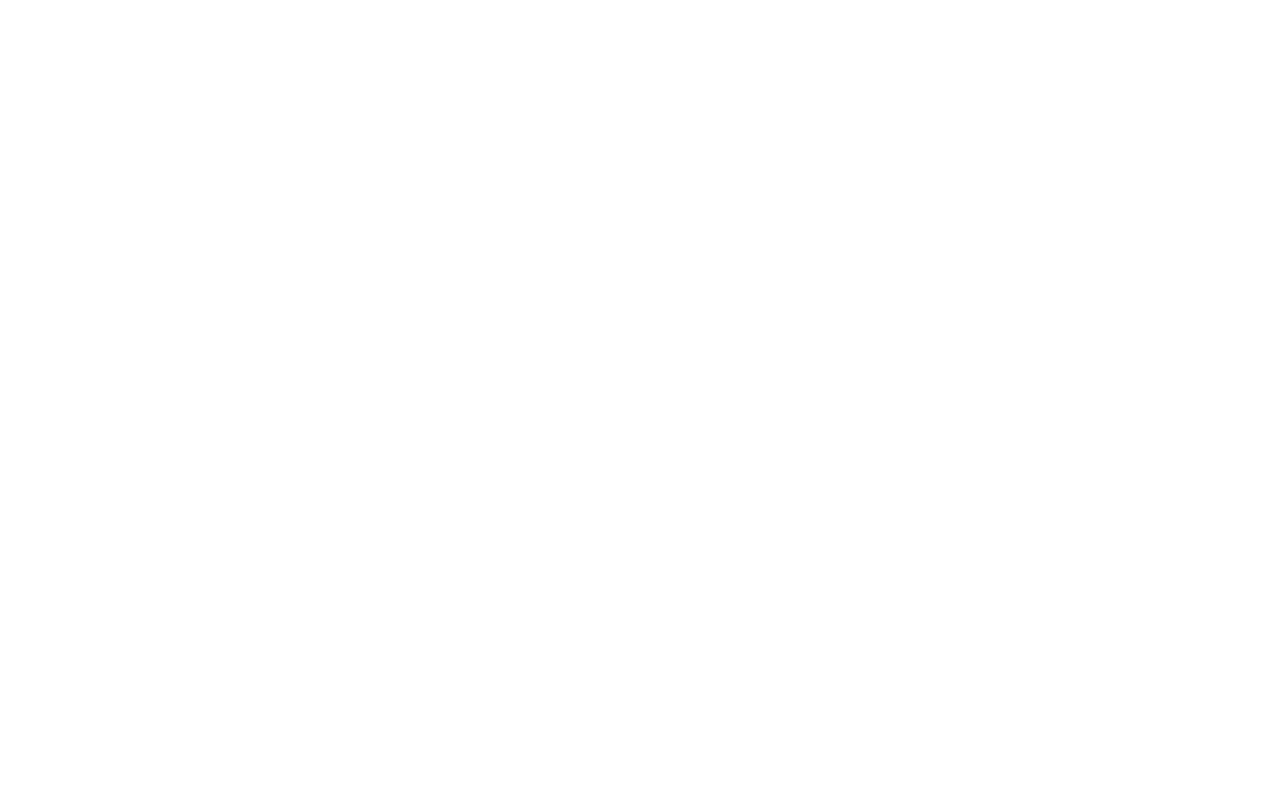
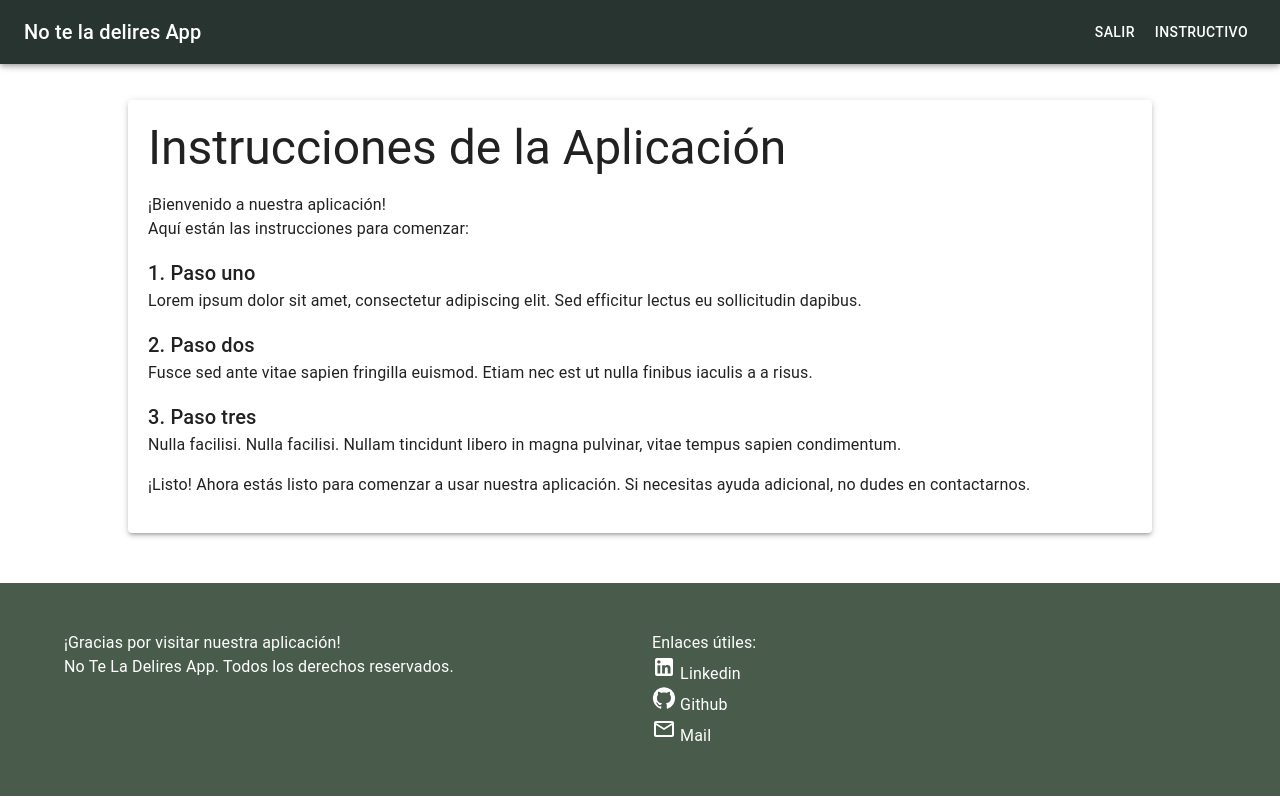
Before and after one commit to Ren991/NoTeLaDeliresApp, a React (Vite) app in the folder frontend/: page /instructivo in a window 1280 px wide. Before the commit this address had no page. Built offline with nearby package versions, Linux system fonts and the light colour scheme.

Commit message:
add instructivo page

```diff
--- a/frontend/src/App.jsx
+++ b/frontend/src/App.jsx
@@ -4,6 +4,7 @@
 import Home from './components/Home/Home';
 import AnualChartsBalance from './components/TablaBalance/AnualChartsBalance';
 import HomePage from "./components/HomePage/HomePage";
+import Instructivo from "./components/Instructivo/Instructivo";
 
 
 function App() {
@@ -20,6 +21,7 @@
         <Route path="/tabla_user" element={<Home/>}/>
         <Route path="/anualCharts" element={<AnualChartsBalance/>}/>
         <Route path="/" element={<HomePage/>}/>
+        <Route path="/instructivo" element={<Instructivo/>} />
       </Routes>
 
     </BrowserRouter>
--- /dev/null
+++ b/frontend/src/components/Instructivo/Instructivo.jsx
@@ -0,0 +1,62 @@
+import React from "react";
+import Navbar from "../Navbar/Navbar";
+import Footer from "../Footer/Footer";
+import Typography from '@mui/material/Typography';
+import Paper from '@mui/material/Paper';
+import Box from '@mui/material/Box';
+
+const Instructivo = () =>{
+    return (
+        <>
+            <Navbar/>
+                <div style={{marginTop: "100px"}}>
+                    <Paper elevation={3} style={{ padding: '20px', maxWidth: '80%', margin: 'auto', marginTop: '50px' ,}}>
+                        <Typography variant="h3" gutterBottom>
+                            Instrucciones de la Aplicación
+                        </Typography>
+                            <Box marginBottom={2}>
+                                <Typography variant="body1">
+                                ¡Bienvenido a nuestra aplicación!
+                                </Typography>
+                                <Typography variant="body1">
+                                Aquí están las instrucciones para comenzar:
+                                </Typography>
+                            </Box>
+                            <Box marginBottom={2}>
+                                <Typography variant="h6">
+                                1. Paso uno
+                                </Typography>
+                                <Typography variant="body1">
+                                Lorem ipsum dolor sit amet, consectetur adipiscing elit. Sed efficitur lectus eu sollicitudin dapibus.
+                                </Typography>
+                            </Box>
+                            <Box marginBottom={2}>
+                                <Typography variant="h6">
+                                2. Paso dos
+                                </Typography>
+                                <Typography variant="body1">
+                                Fusce sed ante vitae sapien fringilla euismod. Etiam nec est ut nulla finibus iaculis a a risus.
+                                </Typography>
+                            </Box>
+                            <Box marginBottom={2}>
+                                <Typography variant="h6">
+                                3. Paso tres
+                                </Typography>
+                                <Typography variant="body1">
+                                Nulla facilisi. Nulla facilisi. Nullam tincidunt libero in magna pulvinar, vitae tempus sapien condimentum.
+                                </Typography>
+                            </Box>
+                            <Box marginBottom={2}>
+                                <Typography variant="body1">
+                                ¡Listo! Ahora estás listo para comenzar a usar nuestra aplicación. Si necesitas ayuda adicional, no dudes en contactarnos.
+                                </Typography>
+                            </Box>
+                        </Paper>
+                </div>
+
+            <Footer/>
+
+        </>
+    )
+}
+export default Instructivo
```
